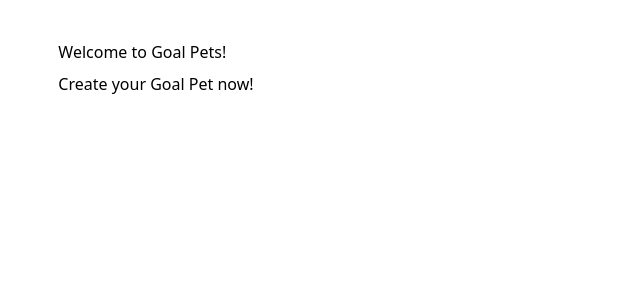
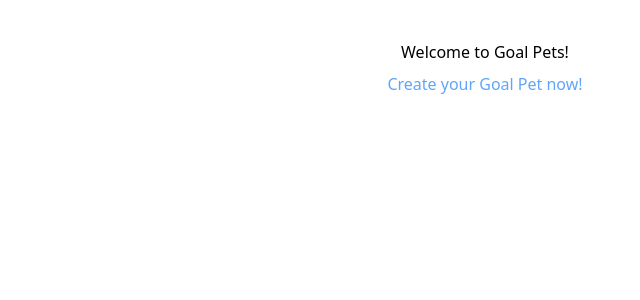
Before and after one commit to nbur4556/goal-pets, a SvelteKit app: page / in a window 1280 px wide. Shown: the top 300 px of the page, without its empty margins (155-795 px from the left). Built offline with nearby package versions, Linux system fonts and the light colour scheme.

Commit message:
create and use a link ui component

```diff
--- /dev/null
+++ b/src/components/ui/Link.svelte
@@ -0,0 +1,6 @@
+<script lang="ts">
+	export let to: string;
+	export let exClass = '';
+</script>
+
+<a href={to} class={`text-blue-400 hover:text-blue-300 ${exClass}`}><slot /></a>
--- a/src/components/ui/PageContent.svelte
+++ b/src/components/ui/PageContent.svelte
@@ -1,5 +1,5 @@
-<script lang='ts'>
-  export let cols: "1"|"2"|"3"|"4"|"5"|"6"|"7"|"8"|"9"|"10"|"11"|"12" = "1";
+<script lang="ts">
+	export let cols: '1' | '2' | '3' | '4' | '5' | '6' | '7' | '8' | '9' | '10' | '11' | '12' = '1';
 </script>
 
 <section class={`m-10 grid w-8/12 grid-cols-${cols} gap-2`}>
--- a/src/routes/+page.svelte
+++ b/src/routes/+page.svelte
@@ -1,8 +1,9 @@
 <script>
+	import Link from '@src/components/ui/Link.svelte';
 	import PageContent from '@src/components/ui/PageContent.svelte';
 </script>
 
 <PageContent>
-	<h1>Welcome to Goal Pets!</h1>
-	<a href="/create">Create your Goal Pet now!</a>
+	<h1 class="text-center">Welcome to Goal Pets!</h1>
+	<Link to="/create" exClass="text-center">Create your Goal Pet now!</Link>
 </PageContent>
```
